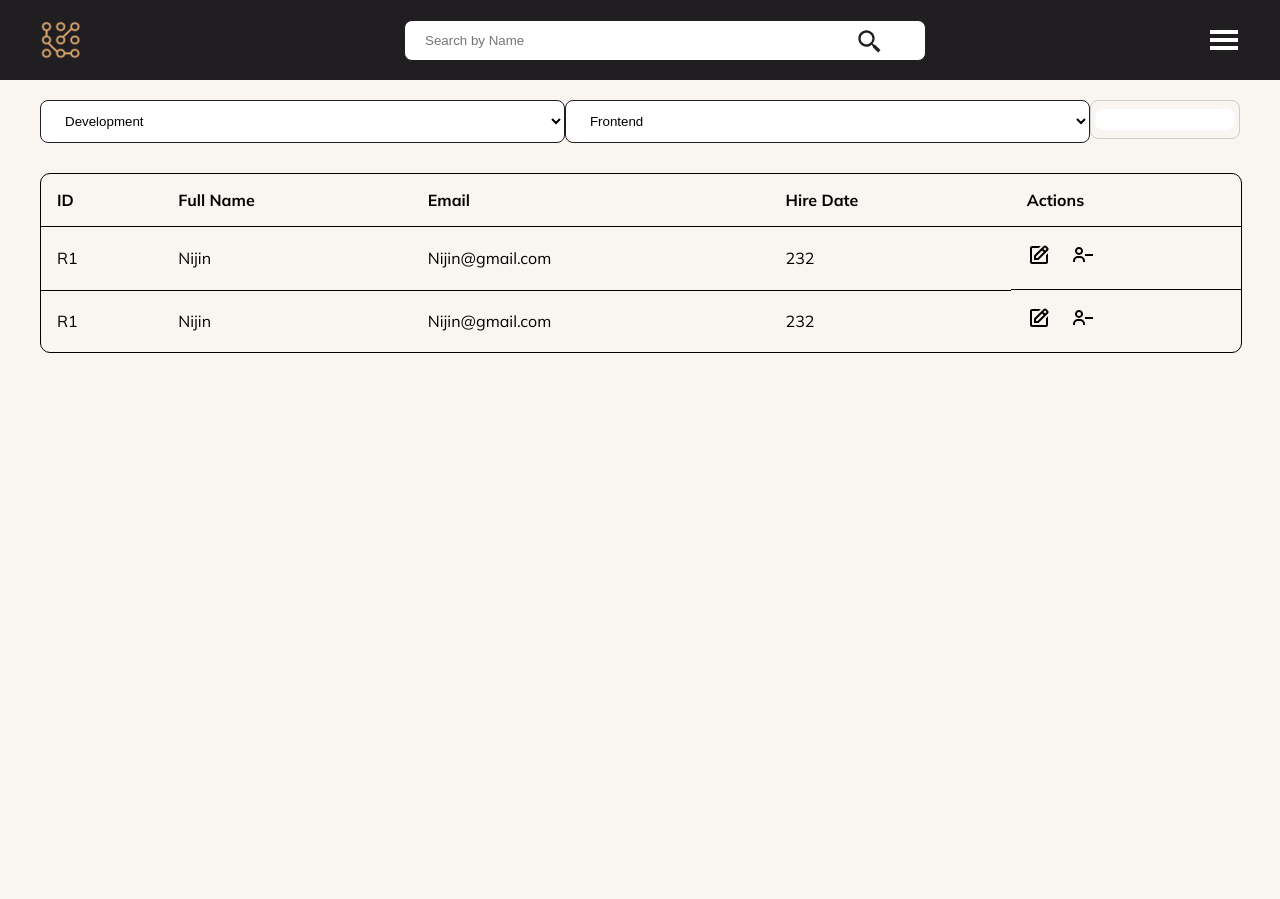
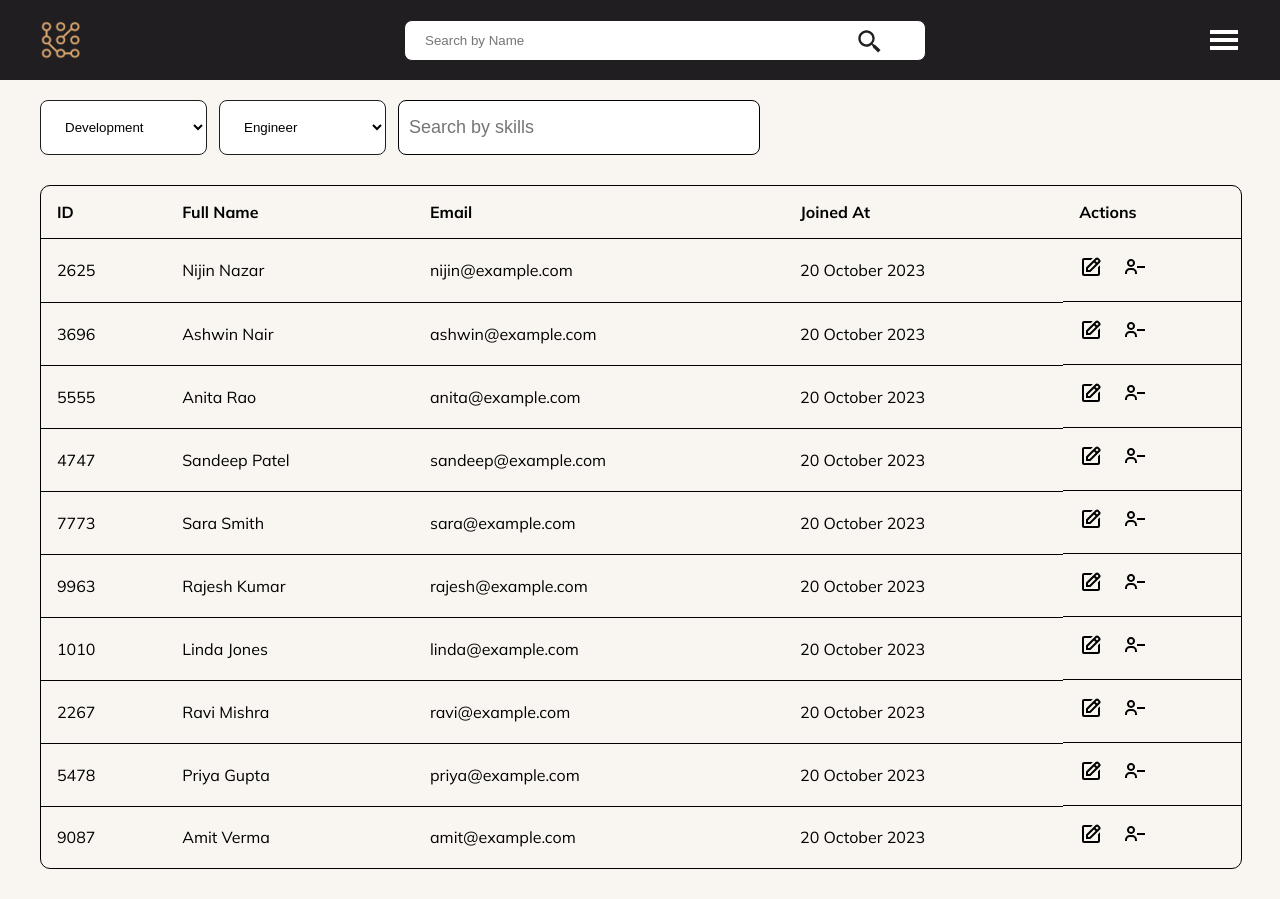
Before and after one commit to nijin-26/hrm, a React (Create React App) app: page / in a window 1280 px wide. Before the commit the page ends 800 px from the top, so only its background shows below. Built offline with nearby package versions, Linux system fonts and the light colour scheme.

Commit message:
Add: Constant datas & Update listing page

```diff
--- /dev/null
+++ b/src/components/Employee/FilterOptions/FilterOptions.style.ts
@@ -0,0 +1,10 @@
+import styled from "styled-components";
+
+export const FilterOptionsWrapper = styled.div`
+  width: 60%;
+  gap: 12px;
+
+  select {
+    flex-grow: 1;
+  }
+`;
--- a/src/components/Employee/FilterOptions/FilterOptions.tsx
+++ b/src/components/Employee/FilterOptions/FilterOptions.tsx
@@ -1,33 +1,21 @@
-import { useState } from "react";
+import { useEffect, useState } from "react";
 import SearchSkill from "../../common/SearchSkill/SearchSkill";
 import { ISkills } from "../../../core/interfaces/interfaces";
-import Select from "../../common/FilterSelect/FilterSelect";
+import FilterSelect from "../../common/FilterSelect/FilterSelect";
+import { FilterOptionsWrapper } from "./FilterOptions.style";
+import { departments, roles, skillList } from "../../../core/constants";
 
 const FilterOptions = () => {
-  const [department, setDepartment] = useState("");
-  const [role, setRole] = useState("");
-  const [skills, setSkills] = useState<ISkills[]>([
-    {
-      id: "S1",
-      name: "React.JS",
-    },
-    {
-      id: "S2",
-      name: "Angular.JS",
-    },
-    {
-      id: "S3",
-      name: "Vue.JS",
-    },
-    {
-      id: "S4",
-      name: "Svelte.JS",
-    },
-  ]);
+  const [selectedDepartment, setSelectedDepartment] = useState("");
+  const [selectedRole, setSelectedRole] = useState("");
 
+  const [skills, setSkills] = useState<ISkills[]>([]);
   const [selectedSkills, setSelectedSkills] = useState<ISkills[]>([]);
 
-  const handleSelectDept = () => {};
+  useEffect(() => {
+    //TODO: Fetch all skills from firebase
+    setSkills(skillList);
+  }, [skillList]);
 
   const handleSelectedSkills = (id: string) => {
     const selectedSkill = skills.filter((sk) => sk.id === id);
@@ -46,20 +34,31 @@ const FilterOptions = () => {
     setSkills((prev) => [...prev, selectedSkill] as ISkills[]);
   };
   return (
-    <div className="flex">
-      <Select value={department} onChange={handleSelectDept}>
-        <option value="development">Development</option>
-      </Select>
-      <Select value={role} onChange={() => {}}>
-        <option value="frontend">Frontend</option>
-      </Select>
+    <FilterOptionsWrapper className="flex">
+      <FilterSelect
+        value={selectedDepartment}
+        onChange={(e) => setSelectedDepartment(e.target.value)}
+      >
+        {departments.map((dept) => (
+          <option value={dept.id}>{dept.name}</option>
+        ))}
+      </FilterSelect>
+      <FilterSelect
+        value={selectedRole}
+        onChange={(e) => setSelectedRole(e.target.value)}
+      >
+        {roles.map((role) => (
+          <option value={role.id}>{role.name}</option>
+        ))}
+      </FilterSelect>
       <SearchSkill
+        placeholder="Search by skills"
         listOfSkills={skills}
         selectedSkills={selectedSkills}
         handleSelectedSkills={handleSelectedSkills}
         removeSelectedSkill={handleRemoveSelectedSkill}
       />
-    </div>
+    </FilterOptionsWrapper>
   );
 };
 
--- a/src/components/Employee/Listing/TableView.tsx
+++ b/src/components/Employee/Listing/TableView.tsx
@@ -2,14 +2,16 @@ import { BiEdit, BiUserMinus } from "react-icons/bi";
 
 import { TableWrapper } from "./listing.styles";
 import { IEmployeeDetails } from "../../../core/interfaces/interfaces";
+import { getFormattedDate } from "../../../core/utils/formatDate";
+import { employeeTableHeader } from "../../../core/constants";
+import React from "react";
 
-const TableRow = ({ id, fullName, email, date }: IEmployeeDetails) => {
+const TableRow = ({ emp }: { emp: IEmployeeDetails }) => {
   return (
     <tr>
-      <td>{id}</td>
-      <td>{fullName}</td>
-      <td>{email}</td>
-      <td>{date}</td>
+      {employeeTableHeader.map((header) => (
+        <React.Fragment key={header.id}>
+          {header.id === "actions" ? (
             <td className="action-btn-container">
               <span>
                 <BiEdit />
@@ -18,6 +20,17 @@ const TableRow = ({ id, fullName, email, date }: IEmployeeDetails) => {
                 <BiUserMinus />
               </span>
             </td>
+          ) : (
+            <td>
+              {
+                header.id === "dateOfJoin"
+                  ? getFormattedDate(emp.dateOfJoin as number)[0]
+                  : emp[header.id] || "" // Provide a default value if emp[header.id] is falsy
+              }
+            </td>
+          )}
+        </React.Fragment>
+      ))}
     </tr>
   );
 };
@@ -27,15 +40,13 @@ const TableView = ({ employees }: { employees: IEmployeeDetails[] }) => {
     <TableWrapper>
       <table>
         <thead>
-          <th>ID</th>
-          <th>Full Name</th>
-          <th>Email</th>
-          <th>Hire Date</th>
-          <th>Actions</th>
+          {employeeTableHeader.map((header) => (
+            <th>{header.name}</th>
+          ))}
         </thead>
         <tbody>
           {employees.map((employee: IEmployeeDetails) => (
-            <TableRow {...employee} />
+            <TableRow emp={employee} />
           ))}
         </tbody>
       </table>
--- a/src/components/common/SearchSkill/SearchSkill.styles.ts
+++ b/src/components/common/SearchSkill/SearchSkill.styles.ts
@@ -2,21 +2,24 @@ import styled from "styled-components";
 
 export const SkillSearchContainer = styled.div`
   position: relative;
-  width: 30%;
+  min-width: 50%;
   height: 100%;
+  background-color: #fff;
+  flex-grow: 1;
+  border: 1px solid #000;
+  border-radius: 8px;
 
   & > div {
     display: flex;
-    border: 1px solid #ccc;
     padding: 8px 4px;
-    border-radius: 8px;
   }
 `;
 
 export const SelectedSkills = styled.div`
+  padding: 6px 0;
   display: flex;
   height: 100%;
-  max-width: 260px;
+  max-width: 180px;
   font-size: 12px;
   gap: 4px;
   color: var(--font-color);
@@ -25,10 +28,12 @@ export const SelectedSkills = styled.div`
 `;
 
 export const SelectedSkillTag = styled.p`
+  height: 100%;
   display: flex;
   margin: 0;
   justify-content: space-evenly;
   align-items: center;
+  white-space: nowrap;
   gap: 6px;
   border-radius: 50px;
   padding: 8px;
@@ -49,7 +54,9 @@ export const SelectedSkillTag = styled.p`
 `;
 
 export const SearchSkillInput = styled.input`
-  padding: 0 6px;
+  height: 100%;
+  min-width: 120px;
+  padding: 8px 6px;
   font-size: 18px;
   flex: 1;
   border: none;
@@ -57,7 +64,7 @@ export const SearchSkillInput = styled.input`
 `;
 
 export const DropDownContent = styled.div`
-  background-color: ${(props) => props.theme.bgColor};
+  background-color: #fff;
   position: absolute;
   left: 0;
   right: 0;
--- a/src/components/common/SearchSkill/SearchSkill.tsx
+++ b/src/components/common/SearchSkill/SearchSkill.tsx
@@ -1,4 +1,4 @@
-import React, { useState } from "react";
+import { useState } from "react";
 import {
   DropDownContent,
   SearchSkillInput,
@@ -8,20 +8,15 @@ import {
 } from "./SearchSkill.styles";
 
 import { IoIosRemoveCircleOutline } from "react-icons/io";
-
-interface searchSkillProps {
-  listOfSkills: { id: string; name: string }[];
-  selectedSkills: { id: string; name: string }[];
-  handleSelectedSkills: (value: string) => void;
-  removeSelectedSkill: (value: string) => void;
-}
+import { ISearchSkills } from "../../../core/interfaces/interfaces";
 
 const SearchSkill = ({
+  placeholder,
   listOfSkills,
   selectedSkills,
   handleSelectedSkills,
   removeSelectedSkill,
-}: searchSkillProps) => {
+}: ISearchSkills) => {
   const [showList, setShowList] = useState(false);
   const [searchInput, setSearchInput] = useState<string>("");
 
@@ -40,6 +35,7 @@ const SearchSkill = ({
           ))}
         </SelectedSkills>
         <SearchSkillInput
+          placeholder={placeholder}
           value={searchInput}
           onChange={(e) => setSearchInput(e.target.value)}
           onFocus={() => setShowList(true)}
--- /dev/null
+++ b/src/core/constants.ts
@@ -0,0 +1,278 @@
+export const employeeTableHeader = [
+  {
+    id: "id",
+    name: "ID",
+  },
+  {
+    id: "fullName",
+    name: "Full Name",
+  },
+  {
+    id: "email",
+    name: "Email",
+  },
+  {
+    id: "dateOfJoin",
+    name: "Joined At",
+  },
+  {
+    id: "actions",
+    name: "Actions",
+  },
+];
+
+export const employees = [
+  {
+    id: "2625",
+    fullName: "Nijin Nazar",
+    dateOfBirth: 967248000000,
+    dateOfJoin: 1697760000000,
+    email: "nijin@example.com",
+    mobile: "+9112121212",
+    workLocation: "Calicut",
+    imageURL: "",
+    department: "D2",
+    role: "R1",
+    skill: ["REACT005", "JS001"],
+  },
+  {
+    id: "3696",
+    fullName: "Ashwin Nair",
+    dateOfBirth: 967248000000,
+    dateOfJoin: 1697760000000,
+    email: "ashwin@example.com",
+    mobile: "+9112121212",
+    workLocation: "Trivandrum",
+    imageURL: "",
+    department: "D1",
+    role: "R1",
+    skill: ["PY002"],
+  },
+  {
+    id: "5555",
+    fullName: "Anita Rao",
+    dateOfBirth: 967248000000,
+    dateOfJoin: 1697760000000,
+    email: "anita@example.com",
+    mobile: "+9112121213",
+    workLocation: "Kochi",
+    imageURL: "",
+    department: "D3",
+    role: "R2",
+    skill: ["JS001", "JAVA008"],
+  },
+  {
+    id: "4747",
+    fullName: "Sandeep Patel",
+    dateOfBirth: 967248000000,
+    dateOfJoin: 1697760000000,
+    email: "sandeep@example.com",
+    mobile: "+9112121214",
+    workLocation: "Calicut",
+    imageURL: "",
+    department: "D4",
+    role: "R3",
+    skill: ["HTMLCSS017", "PHP004"],
+  },
+  {
+    id: "7773",
+    fullName: "Sara Smith",
+    dateOfBirth: 967248000000,
+    dateOfJoin: 1697760000000,
+    email: "sara@example.com",
+    mobile: "+9112121215",
+    workLocation: "Trivandrum",
+    imageURL: "",
+    department: "D5",
+    role: "R4",
+    skill: ["REACT005", "SQL018"],
+  },
+  {
+    id: "9963",
+    fullName: "Rajesh Kumar",
+    dateOfBirth: 967248000000,
+    dateOfJoin: 1697760000000,
+    email: "rajesh@example.com",
+    mobile: "+9112121216",
+    workLocation: "Kochi",
+    imageURL: "",
+    department: "D6",
+    role: "R5",
+    skill: ["ANG007", "MYSQL034"],
+  },
+  {
+    id: "1010",
+    fullName: "Linda Jones",
+    dateOfBirth: 967248000000,
+    dateOfJoin: 1697760000000,
+    email: "linda@example.com",
+    mobile: "+9112121217",
+    workLocation: "Calicut",
+    imageURL: "",
+    department: "D1",
+    role: "R6",
+    skill: ["NODE011", "LARAVEL020"],
+  },
+  {
+    id: "2267",
+    fullName: "Ravi Mishra",
+    dateOfBirth: 967248000000,
+    dateOfJoin: 1697760000000,
+    email: "ravi@example.com",
+    mobile: "+9112121218",
+    workLocation: "Kochi",
+    imageURL: "",
+    department: "D2",
+    role: "R7",
+    skill: ["EXPRESSJS022", "GIT046"],
+  },
+  {
+    id: "5478",
+    fullName: "Priya Gupta",
+    dateOfBirth: 967248000000,
+    dateOfJoin: 1697760000000,
+    email: "priya@example.com",
+    mobile: "+9112121219",
+    workLocation: "Trivandrum",
+    imageURL: "",
+    department: "D3",
+    role: "R8",
+    skill: ["RUBY010", "GRAPHQL031"],
+  },
+  {
+    id: "9087",
+    fullName: "Amit Verma",
+    dateOfBirth: 967248000000,
+    dateOfJoin: 1697760000000,
+    email: "amit@example.com",
+    mobile: "+9112121220",
+    workLocation: "Calicut",
+    imageURL: "",
+    department: "D4",
+    role: "R2",
+    skill: ["KOTLIN013", "MONGODB033"],
+  },
+  // {
+  //   id: "9645",
+  //   fullName: "Megan Johnson",
+  //   dateOfBirth: 967248000000,
+  //   dateOfJoin: 1697760000000,
+  //   email: "megan@example.com",
+  //   mobile: "+9112121221",
+  //   workLocation: "Kochi",
+  //   imageURL: "",
+  //   department: "D5",
+  //   role: "R9",
+  //   skill: ["REACT005", "SQL018"],
+  // },
+  // {
+  //   id: "7925",
+  //   fullName: "John Doe",
+  //   dateOfBirth: 967248000000,
+  //   dateOfJoin: 1697760000000,
+  //   email: "john@example.com",
+  //   mobile: "+9112121222",
+  //   workLocation: "Trivandrum",
+  //   imageURL: "",
+  //   department: "D1",
+  //   role: "R4",
+  //   skill: ["NODE011", "LARAVEL020"],
+  // },
+  // {
+  //   id: "6632",
+  //   fullName: "Emily Wilson",
+  //   dateOfBirth: 967248000000,
+  //   dateOfJoin: 1697760000000,
+  //   email: "emily@example.com",
+  //   mobile: "+9112121223",
+  //   workLocation: "Calicut",
+  //   imageURL: "",
+  //   department: "D3",
+  //   role: "R6",
+  //   skill: ["EXPRESSJS022", "GIT046"],
+  // },
+  // {
+  //   id: "5541",
+  //   fullName: "Brian Clark",
+  //   dateOfBirth: 967248000000,
+  //   dateOfJoin: 1697760000000,
+  //   email: "brian@example.com",
+  //   mobile: "+9112121224",
+  //   workLocation: "Kochi",
+  //   imageURL: "",
+  //   department: "D2",
+  //   role: "R3",
+  //   skill: ["RUBY010", "GRAPHQL031"],
+  // },
+  // {
+  //   id: "2242",
+  //   fullName: "Ella Smith",
+  //   dateOfBirth: 967248000000,
+  //   dateOfJoin: 1697760000000,
+  //   email: "ella@example.com",
+  //   mobile: "+9112121225",
+  //   workLocation: "Trivandrum",
+  //   imageURL: "",
+  //   department: "D6",
+  //   role: "R7",
+  //   skill: ["KOTLIN013", "MONGODB033"],
+  // },
+];
+
+export const departments = [
+  { id: "D1", name: "Development" },
+  { id: "D2", name: "DevOps" },
+  { id: "D3", name: "CloudOps" },
+  { id: "D4", name: "QA" },
+  { id: "D5", name: "User Experience" },
+  { id: "D6", name: "User Interface" },
+];
+
+export const roles = [
+  { id: "R1", name: "Engineer" },
+  { id: "R2", name: "Senior Engineer" },
+  { id: "R3", name: "Lead Engineer" },
+  { id: "R4", name: "Associate Architect" },
+  { id: "R5", name: "Architect" },
+  { id: "R6", name: "Senior Architect" },
+  { id: "R7", name: "Associate Director" },
+  { id: "R8", name: "Director" },
+];
+
+export const skillList = [
+  { id: "HTMLCSS017", name: "HTML/CSS" },
+  { id: "JS001", name: "Javascript" },
+  { id: "TS014", name: "TypeScript" },
+  { id: "PY002", name: "Python" },
+  { id: "PHP004", name: "PHP" },
+  { id: "REACT005", name: "React.js" },
+  { id: "ANG007", name: "AngularJS" },
+  { id: "JAVA008", name: "Java" },
+  { id: "CPP009", name: "C++" },
+  { id: "RUBY010", name: "Ruby" },
+  { id: "NODE011", name: "Node.js" },
+  { id: "EXPRESSJS022", name: "Express.js" },
+  { id: "SWIFT012", name: "Swift" },
+  { id: "KOTLIN013", name: "Kotlin" },
+  { id: "GO016", name: "Go" },
+  { id: "SQL018", name: "SQL" },
+  { id: "ROR019", name: "Ruby on Rails" },
+  { id: "LARAVEL020", name: "Laravel" },
+  { id: "VUEJS021", name: "Vue.js" },
+  { id: "DJANGO023", name: "Django" },
+  { id: "FLASK027", name: "Flask" },
+  { id: "GRAPHQL031", name: "GraphQL" },
+  { id: "MONGODB033", name: "MongoDB" },
+  { id: "MYSQL034", name: "MySQL" },
+  { id: "POSTGRESQL035", name: "PostgreSQL" },
+  { id: "GIT046", name: "Git" },
+  { id: "SKETCH047", name: "Sketch" },
+  { id: "ADOBEXD048", name: "Adobe XD" },
+  { id: "FIGMA049", name: "Figma" },
+  { id: "UXRESEARCH052", name: "UX Research" },
+  { id: "WIREFRAMING053", name: "Wireframing" },
+  { id: "PROTOTYPING054", name: "Prototyping" },
+  { id: "USERTESTING055", name: "User Testing" },
+  { id: "UIANIMATION056", name: "UI Animation" },
+  { id: "INTERACTIONDESIGN057", name: "Interaction Design" },
+];
--- /dev/null
+++ b/src/core/utils/formatDate.ts
@@ -0,0 +1,8 @@
+export const getFormattedDate = (timestamp: number) => {
+  const date = new Date(timestamp);
+  const day = date.getDate();
+  const month = date.toLocaleString("default", { month: "long" });
+  const year = date.getFullYear();
+
+  return [`${day} ${month} ${year}`, date.toISOString().slice(0, 10)];
+};
--- a/src/pages/EmployeeListing/EmployeeListing.tsx
+++ b/src/pages/EmployeeListing/EmployeeListing.tsx
@@ -2,17 +2,13 @@ import { EmployeeListingWrapper } from "./EmployeeListing.style";
 
 import FilterOptions from "../../components/Employee/FilterOptions/FilterOptions";
 import TableView from "../../components/Employee/Listing/TableView";
+import { employees } from "../../core/constants";
 
 const EmployeeListing = () => {
-  let employeeList = [
-    { id: "R1", fullName: "Nijin", email: "Nijin@gmail.com", date: 232 },
-    { id: "R1", fullName: "Nijin", email: "Nijin@gmail.com", date: 232 },
-  ];
-
   return (
     <EmployeeListingWrapper>
       <FilterOptions />
-      <TableView employees={employeeList} />
+      <TableView employees={employees} />
     </EmployeeListingWrapper>
   );
 };
```
Also changed, not shown: src/core/interfaces/interfaces.ts (+20 -4 lines). Lines whose indentation alone changed are shown as unchanged.
